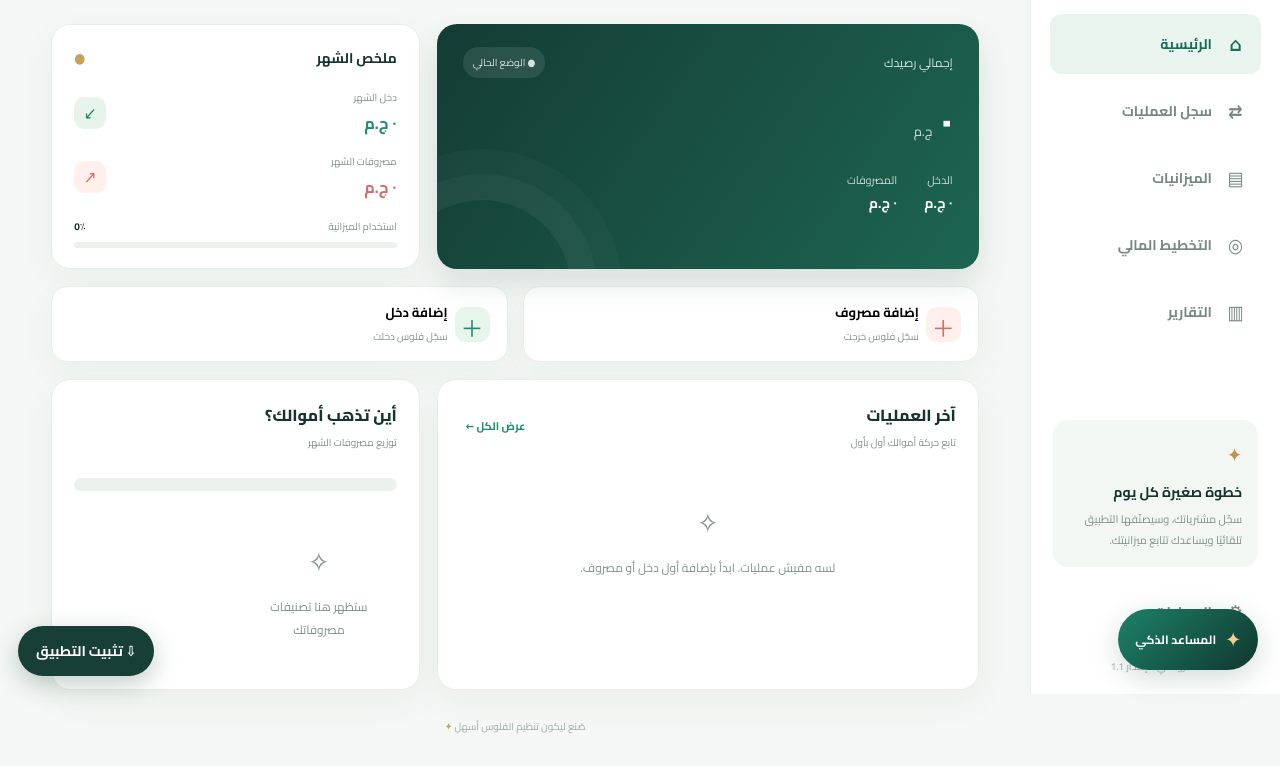
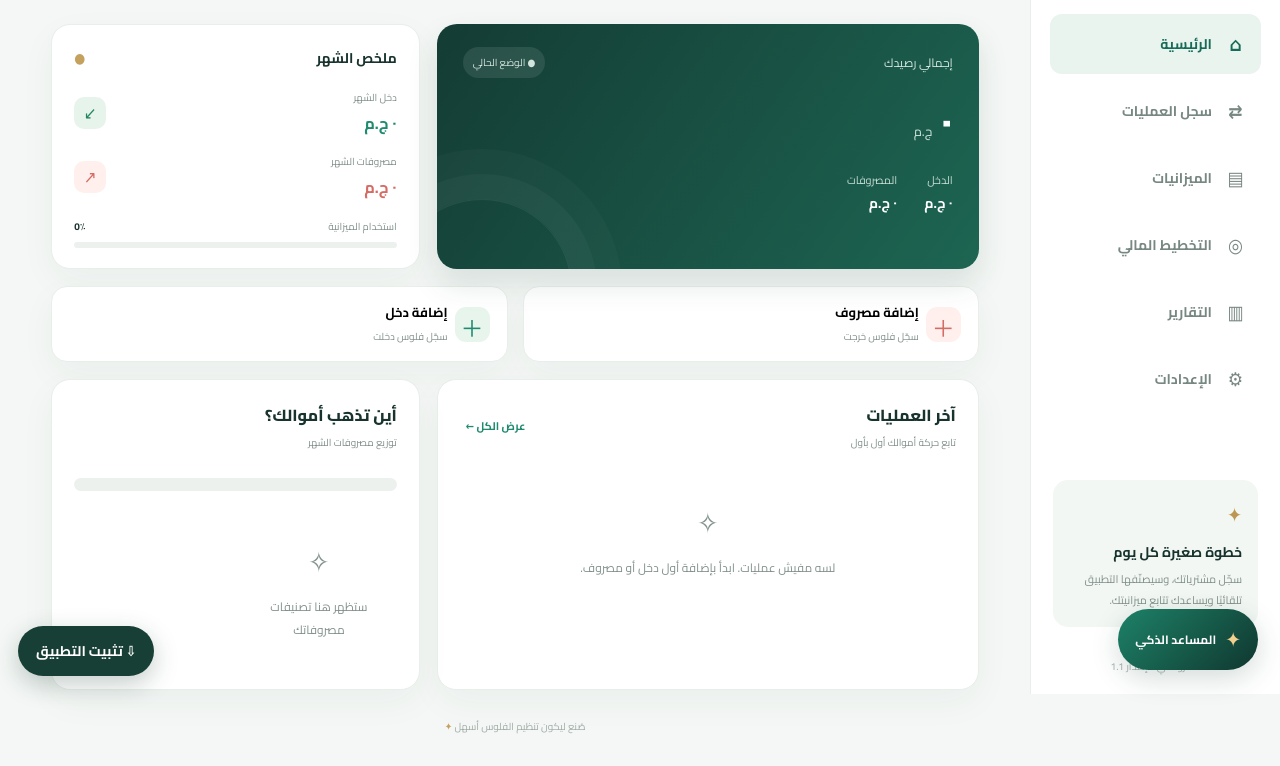
Before and after one commit to elnezhawyabdelrahman-beep/masrofaty, a plain HTML site: page index.html in a window 1280 px wide. Shown: the part 106-872 px from the top of the page. Drawn offline with Linux system fonts and the light colour scheme.

Commit message:
Move settings directly below reports in sidebar

```diff
--- a/index.html
+++ b/index.html
@@ -9,8 +9,8 @@
 <body>
 <div class="app-shell"><aside class="sidebar">
 <a class="brand" href="#" aria-label="مصروفاتي - الرئيسية"><img src="./assets/logo.svg" alt=""><span><b>مَصْرُوفاتي</b><small>خطط .. تتبع .. وفر أكثر</small></span></a>
-<nav class="side-nav" aria-label="القائمة الرئيسية"><button class="nav-link active" data-view="home"><i>⌂</i> الرئيسية</button><button class="nav-link" data-view="transactions"><i>⇄</i> سجل العمليات</button><button class="nav-link" data-view="budgets"><i>▤</i> الميزانيات</button><button class="nav-link" data-view="planning"><i>◎</i> التخطيط المالي</button><button class="nav-link" data-view="reports"><i>▥</i> التقارير</button></nav>
-<div class="sidebar-bottom"><div class="tip-card"><span class="tip-icon">✦</span><b>خطوة صغيرة كل يوم</b><p>سجّل مشترياتك، وسيصنّفها التطبيق تلقائيًا ويساعدك تتابع ميزانيتك.</p></div><button class="nav-link" data-view="settings"><i>⚙</i> الإعدادات</button></div><div class="side-foot">مصروفاتي <span>•</span> إصدار 1.1</div>
+<nav class="side-nav" aria-label="القائمة الرئيسية"><button class="nav-link active" data-view="home"><i>⌂</i> الرئيسية</button><button class="nav-link" data-view="transactions"><i>⇄</i> سجل العمليات</button><button class="nav-link" data-view="budgets"><i>▤</i> الميزانيات</button><button class="nav-link" data-view="planning"><i>◎</i> التخطيط المالي</button><button class="nav-link" data-view="reports"><i>▥</i> التقارير</button><button class="nav-link" data-view="settings"><i>⚙</i> الإعدادات</button></nav>
+<div class="sidebar-bottom"><div class="tip-card"><span class="tip-icon">✦</span><b>خطوة صغيرة كل يوم</b><p>سجّل مشترياتك، وسيصنّفها التطبيق تلقائيًا ويساعدك تتابع ميزانيتك.</p></div></div><div class="side-foot">مصروفاتي <span>•</span> إصدار 1.1</div>
 </aside>
 <main class="main"><header class="topbar"><div><span class="eyebrow" id="today-label">إدارة أموالك ببساطة</span><h1 id="page-title">أهلاً بيك 👋</h1></div><div class="top-actions"><button class="icon-btn notification-bell" id="notification-center-btn" title="مركز الإشعارات" aria-label="مركز الإشعارات"><svg viewBox="0 0 24 24" aria-hidden="true"><path d="M18 9a6 6 0 0 0-12 0c0 7-3 7-3 9h18c0-2-3-2-3-9M10 21h4"/></svg><span id="notification-unread" class="notification-unread" hidden>0</span><span id="notification-dot" class="notification-dot-indicator" hidden></span></button><label class="theme-switch top-theme-switch" title="تشغيل أو إيقاف المظهر الداكن" aria-label="المظهر الداكن"><input id="dark-mode-toggle" type="checkbox"><span class="theme-switch-track"><i>☾</i></span></label><button class="avatar" title="مصروفاتي">م</button></div></header>
 <section class="view active" id="view-home"><div class="hero-row">
```
